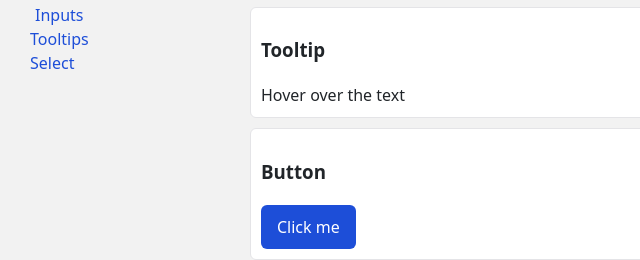
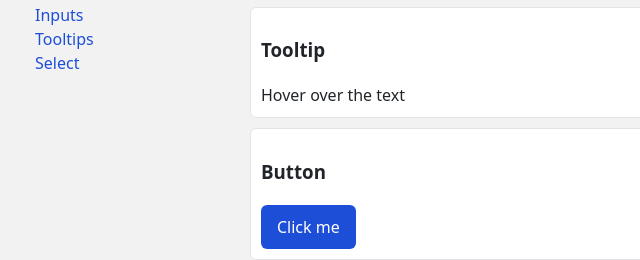
Before and after one commit to null-none/browly, a website built with Vite: page index.html in a window 1280 px wide. Shown: the part 543-803 px from the top of the page, 0-640 px from the left. Built offline with nearby package versions, Linux system fonts and the light colour scheme.

Commit message:
minor fix

```diff
--- a/index.html
+++ b/index.html
@@ -32,8 +32,8 @@
         <h2>OnlineTools</h2>
         <a href="#lib-section-13" class="lib-menu-link">Selection controls</a>
         <a href="#lib-section-14" class="lib-menu-link">Inputs</a>
-        <a href="#lib-section-15-1">Tooltips</a>
-        <a href="#lib-section-15-2">Select</a>
+        <a href="#lib-section-15-1" class="lib-menu-link">Tooltips</a>
+        <a href="#lib-section-15-2" class="lib-menu-link">Select</a>
 
 
 
```
Also changed, not shown: dist/index-BTtSVb4R.css (deleted), dist/index-CriE_krb.js (renamed from dist/index-BMlrE_2R.js), dist/index-dQso9TTo.css (added), dist/index.html.
